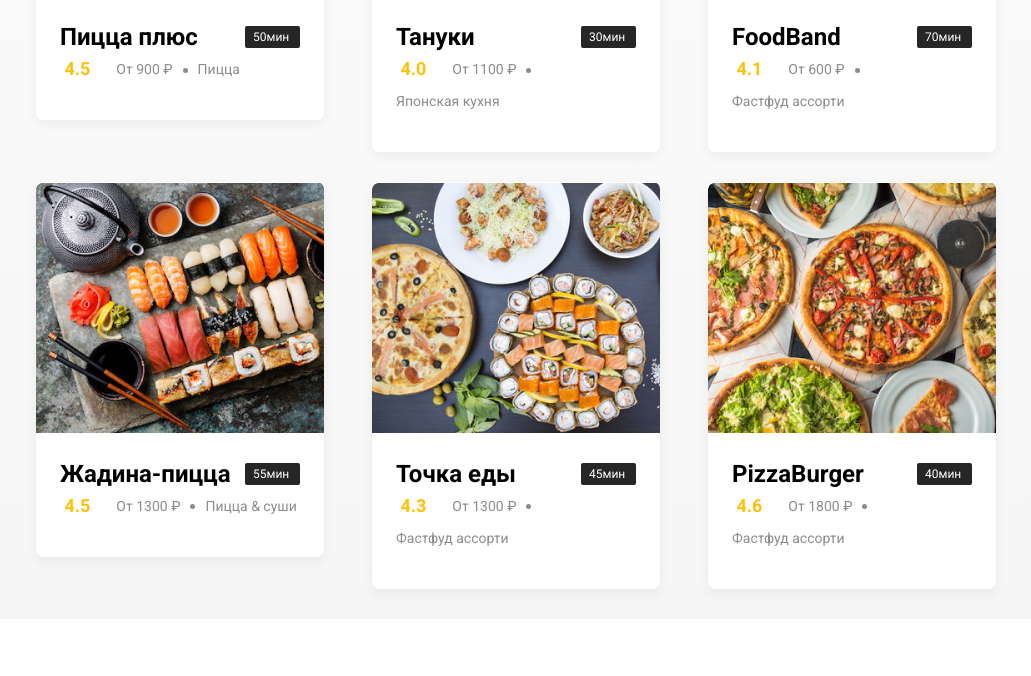
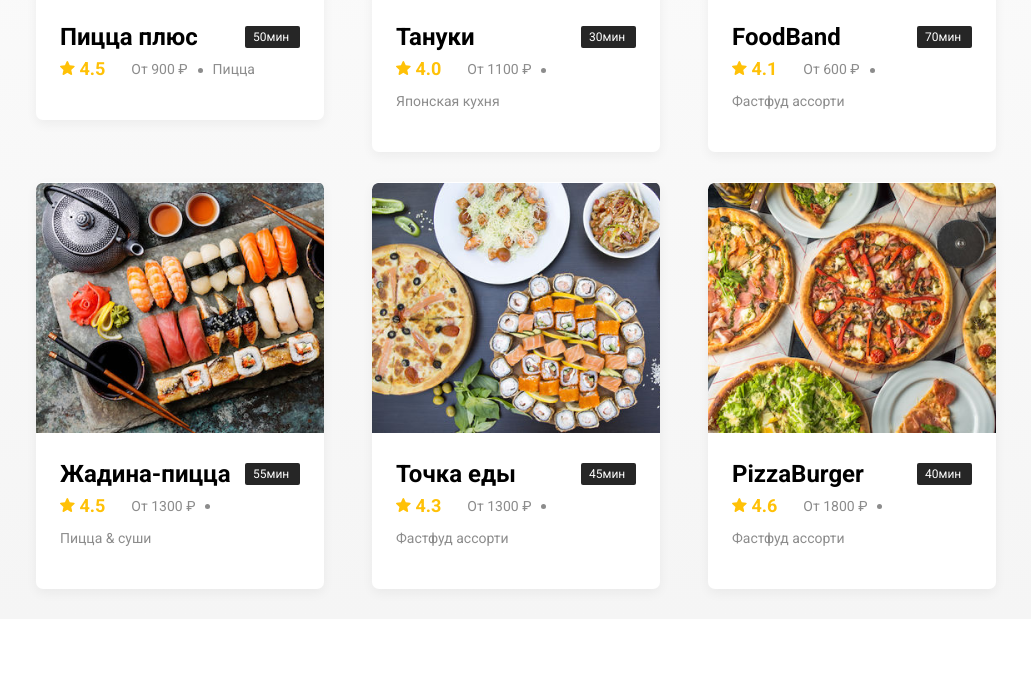
Before and after one commit to Animartonn/delivery-foods, a plain HTML site: page index.html in a window 1280 px wide. Shown: the part 943-1619 px from the top of the page, without its empty margins (124-1155 px from the left). Drawn offline with Linux system fonts and the light colour scheme; the site is published under a folder, as on GitHub Pages, so addresses that start at the root find nothing.

Commit message:
Update index.html

```diff
--- a/index.html
+++ b/index.html
@@ -53,7 +53,7 @@
 							</div>
 							<!-- card_heading -->
 							<div class="card_info">
-								<div class="rating"> <img src="/css/img/rating-star.svg" alt=""> 4.5</div>
+								<div class="rating"> <img src="css/img/rating-star.svg" alt=""> 4.5</div>
 								<div class="price">От 900 ₽</div>
 								<div class="category">Пицца</div>
 							</div>
@@ -71,7 +71,7 @@
 							</div>
 							<!-- card_heading -->
 							<div class="card_info">
-								<div class="rating"> <img src="/css/img/rating-star.svg" alt=""> 4.0</div>
+								<div class="rating"> <img src="css/img/rating-star.svg" alt=""> 4.0</div>
 								<div class="price">От 1100 ₽</div>
 								<div class="category">Японская кухня</div>
 							</div>
@@ -89,7 +89,7 @@
 							</div>
 							<!-- card_heading -->
 							<div class="card_info">
-								<div class="rating"> <img src="/css/img/rating-star.svg" alt=""> 4.1</div>
+								<div class="rating"> <img src="css/img/rating-star.svg" alt=""> 4.1</div>
 								<div class="price">От 600 ₽</div>
 								<div class="category">Фастфуд ассорти</div>
 							</div>
@@ -107,7 +107,7 @@
 							</div>
 							<!-- card_heading -->
 							<div class="card_info">
-								<div class="rating"> <img src="/css/img/rating-star.svg" alt=""> 4.5</div>
+								<div class="rating"> <img src="css/img/rating-star.svg" alt=""> 4.5</div>
 								<div class="price">От 1300 ₽</div>
 								<div class="category">Пицца & суши</div>
 							</div>
@@ -125,7 +125,7 @@
 							</div>
 							<!-- card_heading -->
 							<div class="card_info">
-								<div class="rating"> <img src="/css/img/rating-star.svg" alt=""> 4.3</div>
+								<div class="rating"> <img src="css/img/rating-star.svg" alt=""> 4.3</div>
 								<div class="price">От 1300 ₽</div>
 								<div class="category">Фастфуд ассорти</div>
 							</div>
@@ -143,7 +143,7 @@
 							</div>
 							<!-- card_heading -->
 							<div class="card_info">
-								<div class="rating"> <img src="/css/img/rating-star.svg" alt=""> 4.6</div>
+								<div class="rating"> <img src="css/img/rating-star.svg" alt=""> 4.6</div>
 								<div class="price">От 1800 ₽</div>
 								<div class="category">Фастфуд ассорти</div>
 							</div>
```
